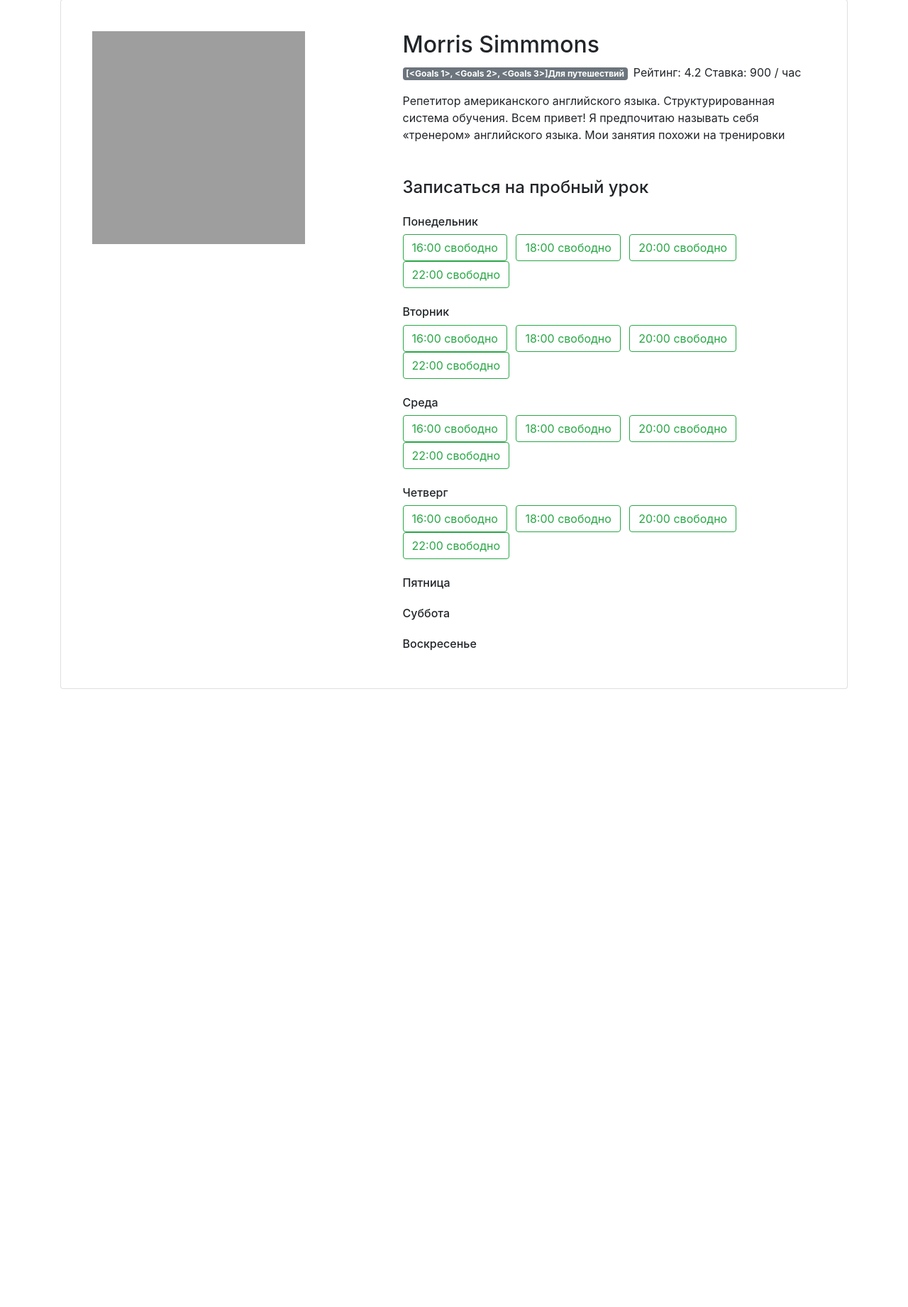
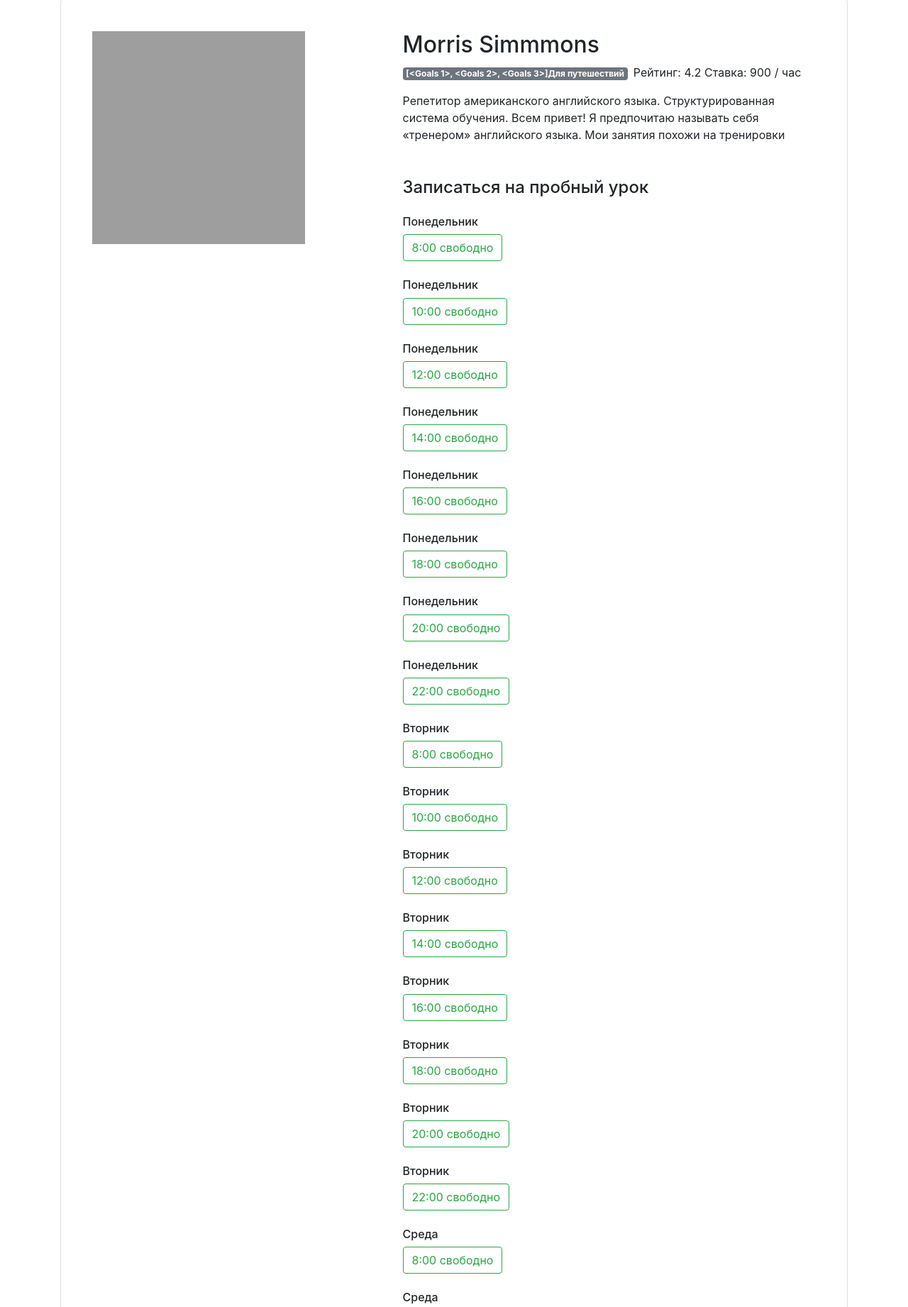
Before and after one commit to kubenet/Stepik_week_4, a Flask app: page /profiles/1/ in a window 1280 px wide. Shown: the part 97-1939 px from the top of the page at 71% size. Before the commit the page ends 1068 px from the top, so only its background shows below. Run offline with Flask 2, Linux system fonts and the light colour scheme; data comes from the database, SQL or seed files in the repository; some libraries are stand-ins or nearby versions; grey boxes are pictures that could not be loaded.

Commit message:
fix profiles.html

```diff
--- a/app.py
+++ b/app.py
@@ -213,7 +213,7 @@ def query_goals():
     # тут костыль ограничение на 5 уникальных целей, (исходные цели добавляются с иконками из data.json)
     # последующие новые записи будут без иконок и они тоже будут считаться уникальными.
     # Решение: Нужно переделать модель goals.
-    goals_unique = db.session.query(Goals.id, Goals.key).distinct().limit(5)
+    goals_unique = db.session.query(Goals.id, Goals.key).distinct(Goals.key).limit(6)
 
     # цели всех преподавателей (тоже костыль, модель нужно менять)
     goals_all = db.session.query(Goals.id, Goals.teachers_id, Goals.key)
@@ -222,16 +222,23 @@ def query_goals():
         dict_goals_unique[id] = key
 
     for id, key, id_teacher in goals_all.all():
-        dict_id_teachers_goals[id] = (str(id_teacher))+''+str(key)
+        dict_id_teachers_goals[id] = (str(id_teacher)) + '' + str(key)
 
     all_goals = [dict_goals_unique, dict_id_teachers_goals]
     return all_goals
 
 
+list_goal = []
+goal = db.session.query(Goals.key).distinct().limit(5)
+for g in goal:
+    list_goal.append(*g)
+
+
 @app.route('/')  # главная
 def index():
     teachers_query = db.session.query(Teachers).order_by(Teachers.rating).limit(6)
-    return render_template("index.html", all_data=all_data, goals=query_goals(), teachers=teachers_query.all())
+    global list_goal
+    return render_template("index.html", all_data=all_data, goals=list_goal, teachers=teachers_query.all())
 
 
 @app.route('/teachers/')  # все репетиторы
@@ -243,13 +250,19 @@ def teachers():
 @app.route('/goals/<goal>/')  # цель 'goal'
 def goals(goal):
     teachers_query = db.session.query(Teachers).order_by(Teachers.rating)
-    return render_template("goals.html", goal=goal, goals=query_goals(), all_data=all_data, teachers=teachers_query.all())
+    return render_template("goals.html", goal=goal, goals=query_goals(), all_data=all_data,
+                           teachers=teachers_query.all())
 
 
 @app.route('/profiles/<int:id_teacher>/')  # профиль репетитора <id учителя>
 def profiles(id_teacher):
-    teacher = db.session.query(Teachers).get_or_404(id_teacher)
-    return render_template("profiles.html", id_techer=teacher.id, all_data=all_data, teacher=teacher)
+    teacher = db.session.query(Teachers).get_or_404(id_teacher)  # если id преподавателя не найден возвращаем ошибку 404
+    timetable_teacher = db.session.query(TimetableTeachers).order_by(TimetableTeachers.id).limit(56)
+
+    list_days = ['Понедельник', 'Вторник', 'Среда', 'Четверг', 'Пятница', 'Суббота', 'Воскресенье']
+
+    return render_template("profiles.html", id_techer=id_teacher, all_data=all_data,
+                           timetable_teacher=timetable_teacher, days=list_days, teacher=teacher)
 
 
 @app.route('/request_teacher/', methods=['GET', 'POST'])  # заявка на подбор репетитора
--- a/templates/index.html
+++ b/templates/index.html
@@ -8,9 +8,9 @@
             онлайн</strong></h1>
         <div class="text-center mb-5">
             <div class="btn-group mx-auto mb-0" role="group" aria-label="Basic example">
-                {% for key in goals[0] %} {# выводим цели #}
+                {% for key in goals %} {# выводим цели #}
 
-                    <a href="{{ url_for('goals', goal=goals[0][key]) }}" class="btn btn-outline-secondary">{{ goals[0][key] }}</a>
+                    <a href="{{ url_for('goals', goal=key) }}" class="btn btn-outline-secondary">{{ key }}</a>
 
                 {% endfor %}
             </div>
--- a/templates/profiles.html
+++ b/templates/profiles.html
@@ -13,7 +13,8 @@
                     <section class="teacher=info">
 
                         <h1 class="h2">{{ teacher.name }}</h1>
-              <p><span class="badge badge-secondary mr-2"> {{ teacher.goals }}Для путешествий </span>Рейтинг: {{ teacher.rating }} Ставка: {{ teacher.price }} / час</p>
+                        <p><span class="badge badge-secondary mr-2"> {{ teacher.goals }}Для путешествий </span>Рейтинг:
+                            {{ teacher.rating }} Ставка: {{ teacher.price }} / час</p>
                         <p>{{ teacher.about }}</p>
 
                     </section>
@@ -21,24 +22,26 @@
                     <section class="available">
 
                         <h4 class="mb-4 mt-5">Записаться на пробный урок</h4>
+<!--                      {#% for day in days %#}-->
 
-              {% for day in all_data[1][teacher.id]['free'] %}
+<!--                      <h6 class="mt-4">{{ day }}</h6>-->
 
-                {% if day == 'mon'%}<h6 class="mt-4">Понедельник</h6>
-                {% elif day == 'tue'%}<h6 class="mt-4">Вторник</h6>
-                {% elif day == 'wed'%}<h6 class="mt-4">Среда</h6>
-                {% elif day == 'thu'%}<h6 class="mt-4">Четверг</h6>
-                {% elif day == 'fri'%}<h6 class="mt-4">Пятница</h6>
-                {% elif day == 'sat'%}<h6 class="mt-4">Суббота</h6>
-                {% elif day == 'sun'%}<h6 class="mt-4">Воскресенье</h6>{% endif %}
+                      {% for time in timetable_teacher if id_teacher == time.teacher_id %}
+                      {% if loop.index < 9 %} <h6 class="mt-4">Понедельник</h6>
+                      {% elif loop.index > 8 and loop.index < 17 %} <h6 class="mt-4">Вторник</h6>
+                      {% elif loop.index > 16 and loop.index < 25 %} <h6 class="mt-4">Среда</h6>
+                      {% elif loop.index > 24 and loop.index < 32 %} <h6 class="mt-4">Четверг</h6>
+                      {% elif loop.index > 31 and loop.index < 40 %} <h6 class="mt-4">Пятница</h6>
+                      {% elif loop.index > 39 and loop.index < 48 %} <h6 class="mt-4">Суббота</h6>
+                      {% elif loop.index > 47 and loop.index < 57 %} <h6 class="mt-4">Воскресенье</h6>{% endif %}
 
-              {% for key in all_data[1][teacher.id]['free'][day] %}
-                  {% if all_data[1][teacher.id]['free'][day][key] %}
-                      <a href="{{ url_for('booking', id_teacher=teacher.id|int, day=day, time=key)  }}" class="btn btn-outline-success  mr-2">{{ key }} свободно</a>
-                  {% endif %}
+                              <a href="{{ url_for('booking', id_teacher=teacher.id|int, day=day, time=time.day_times)  }}"
+                              class="btn btn-outline-success  mr-2">{{ time.day_times }} свободно</a>
 
+<!--                          {#% endif %#}-->
+<!--                        {#% endfor %#}-->
                         {% endfor %}
-              {% endfor %}
+<!--                        {#% endfor %#}-->
 
                     </section>
 
--- a/templates/teachers.html
+++ b/templates/teachers.html
@@ -6,8 +6,8 @@
     <h1 class="h1 text-center mx-auto mt-4 py-5"><strong>Найдите идеального <br>репетитора английского, <br>занимайтесь онлайн</strong></h1>
     <div class="text-center mb-5">
       <div class="btn-group mx-auto mb-0" role="group" aria-label="Basic example">
-         {% for key in goals[0] %} {# выводим цели #}
-                    <a href="{{ url_for('goals', goal=goals[0][key]) }}" class="btn btn-outline-secondary">{{ goals[0][key] }}</a>
+         {% for key in goal %} {# выводим цели #}
+                    <a href="{{ url_for('goals', goal=key) }}" class="btn btn-outline-secondary">{{ key }}</a>
         {% endfor %}
       </div>
     </div>
```
Also changed, not shown: templates/goals.html (+2 -6 lines). Lines whose indentation alone changed are shown as unchanged.
